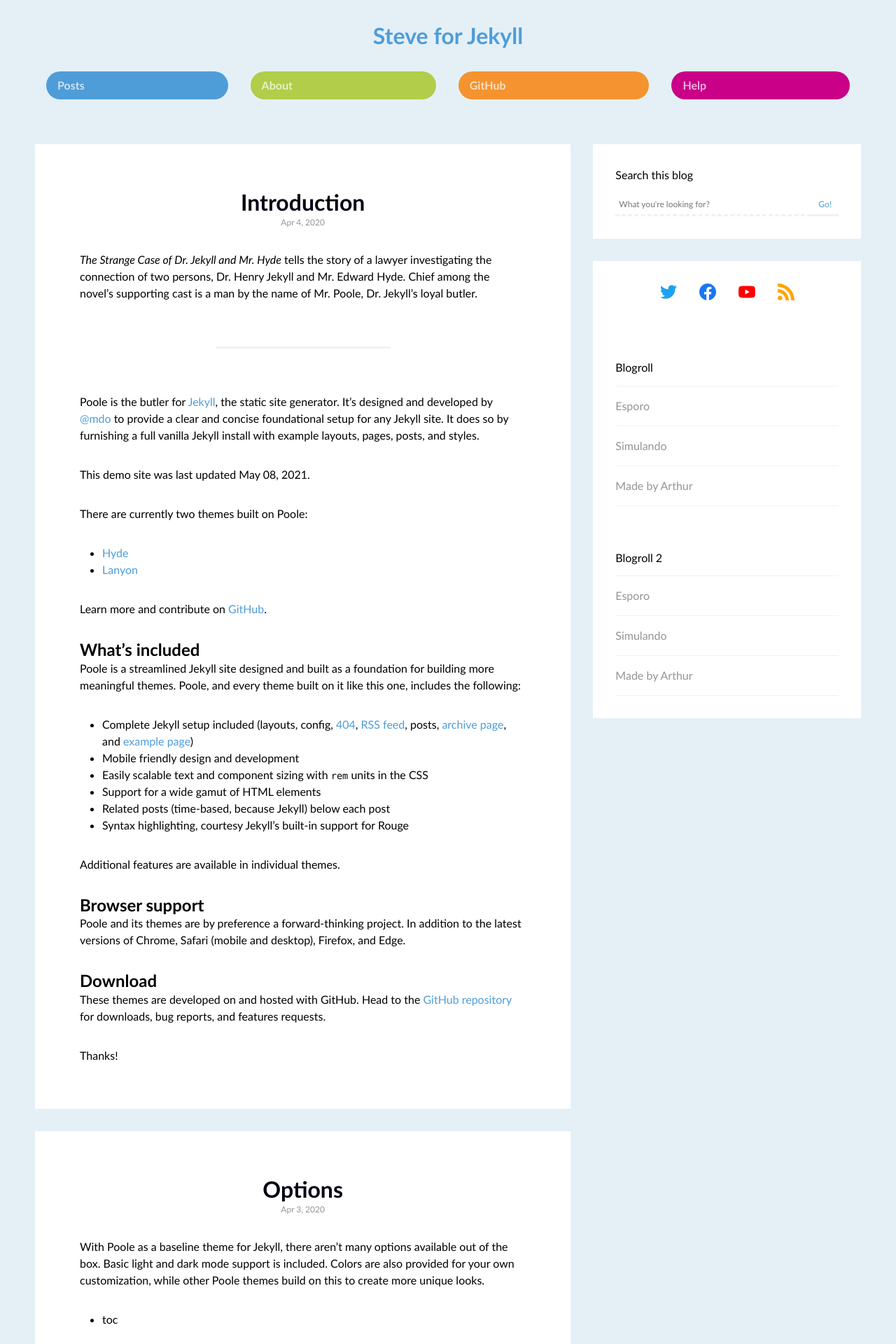
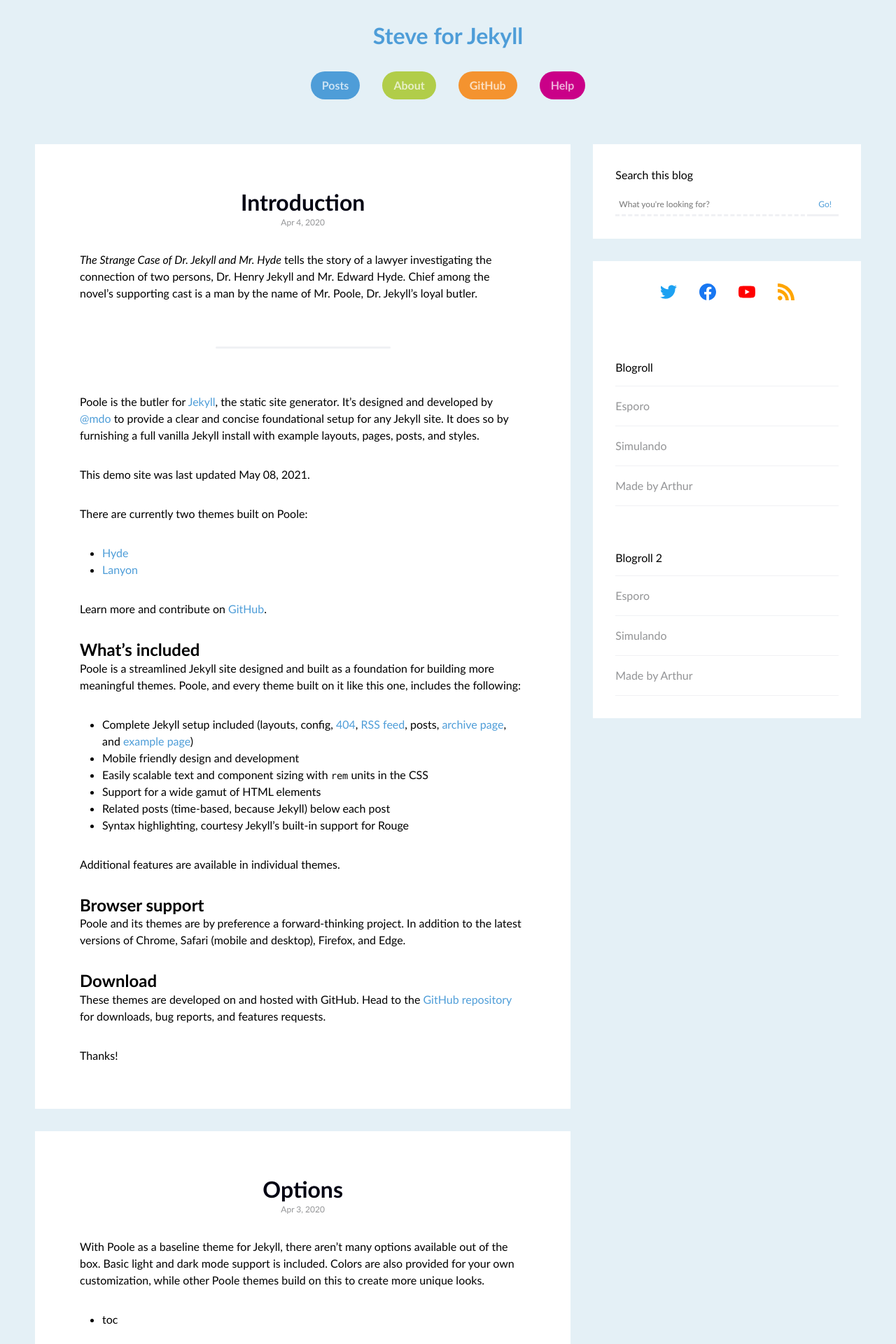
Before and after one commit to esporo/steve, a Jekyll site: the page built from index.html, in a window 1280 px wide. Shown: the top 1920 px of the page at 70% size. Built offline with Jekyll 4.4.1, drawn with Linux system fonts in a browser that asks for light colours; the list of posts is cut into pages by our own code.

Commit message:
fixes menu items alignment

```diff
--- a/_sass/steve/_layout.scss
+++ b/_sass/steve/_layout.scss
@@ -76,7 +76,7 @@ body {
 }
 
 .menu-item {
-  flex: 1 0 auto;
+  flex: 0 0 auto;
   color: rgba(255, 255, 255, 0.7);
   background-color: var(--color-link);
   border-radius: 1.5rem;
```
